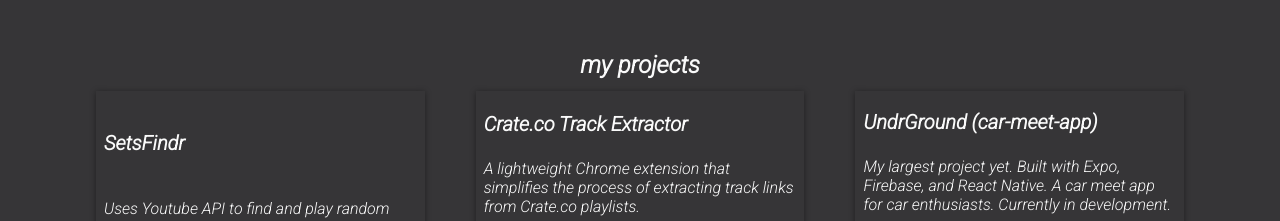
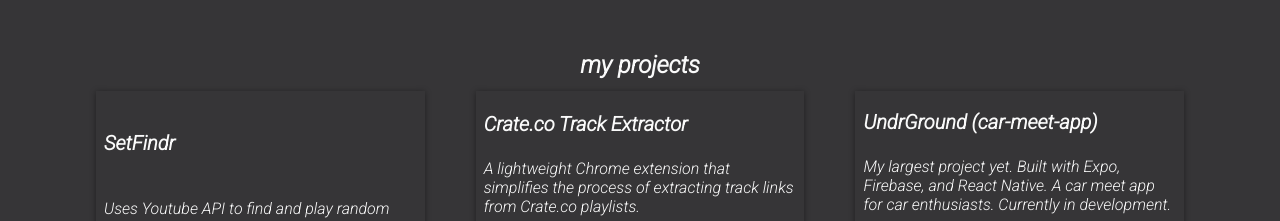
Before and after one commit to josharagon/josharagon-website, a React (Create React App) app: page / in a window 1280 px wide. Shown: the part 800-1021 px from the top of the page. Built offline with nearby package versions, Linux system fonts and the light colour scheme; the HTML template or start-up script is replaced by a standard one.

Commit message:
setFindr not sets

```diff
--- a/src/App.js
+++ b/src/App.js
@@ -12,7 +12,7 @@
 import carMeetApp from "./assets/img/car-meet-app.png";
 import focusRs from "./assets/img/focus-rs-full.png";
 import crateCo from "./assets/img/crateco.png";
-import setsFindr from "./assets/img/setfindr.png";
+import setFindr from "./assets/img/setfindr.png";
 import * as React from "react";
 import { Component } from "react";
 import Form from "./Form.js";
@@ -36,9 +36,9 @@
       projects: [
         {
           id: 1,
-          name: "SetsFindr",
+          name: "SetFindr",
           description: "Uses Youtube API to find and play random House+UKG dj sets.",
-          preview: setsFindr,
+          preview: setFindr,
           githubLink: "https://github.com/josharagon/dj-sets",
           liveLink: "https://dj-sets-jg6yglvjd-josharagons-projects.vercel.app/",
         },
```
